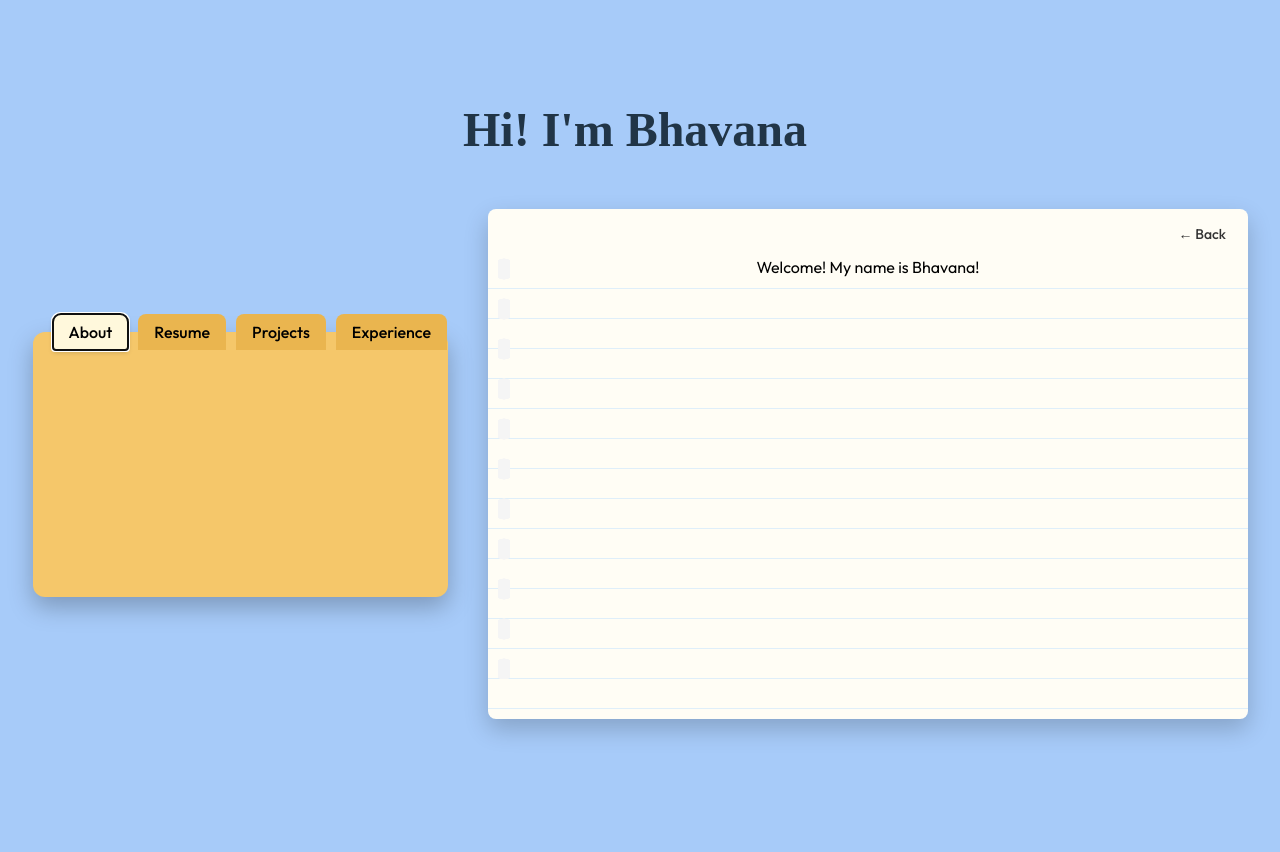
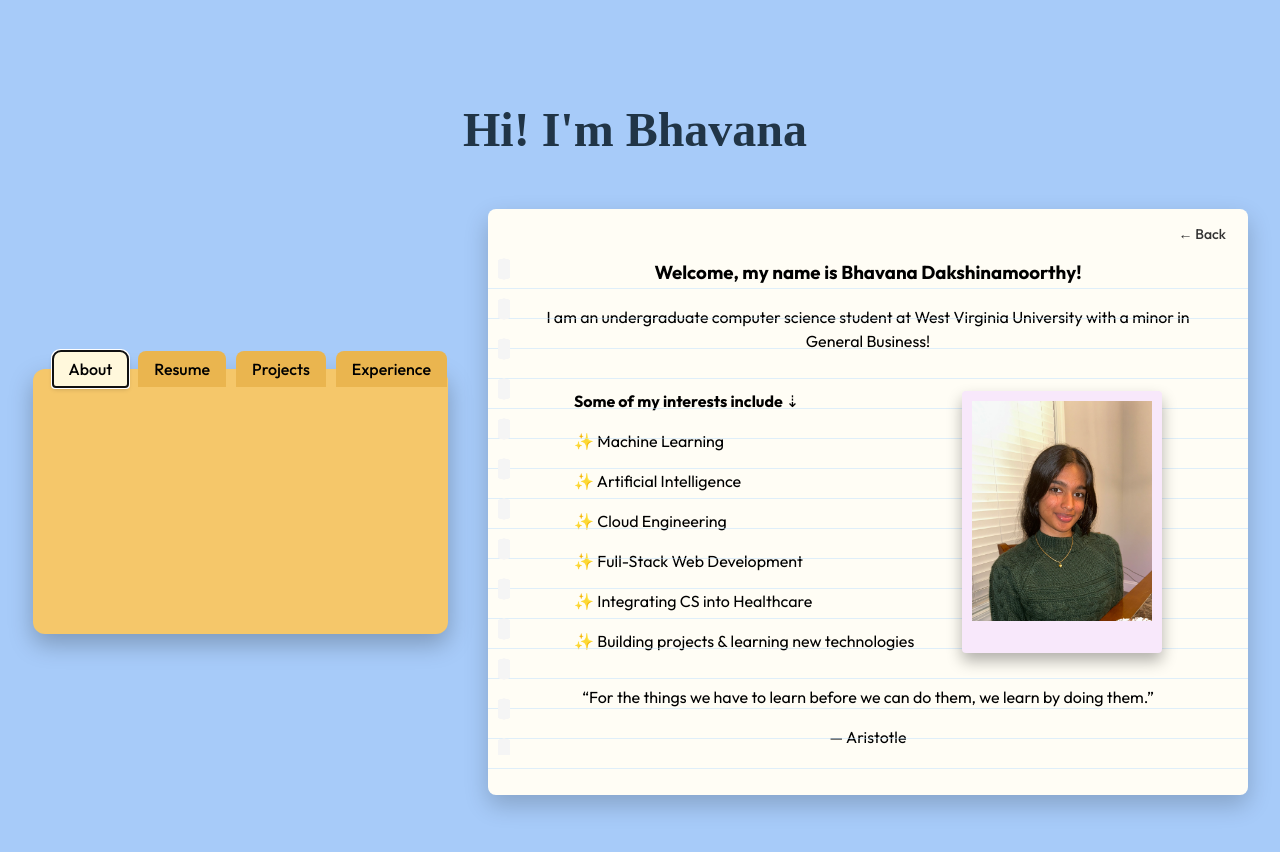
Before and after one commit to bhavana-pixel/portfolio, a React (Vite) app: page / in a window 1280 px wide. Both pictures are taken after a click on the button "About". Shown: the top 852 px of the page. Built offline with nearby package versions, Linux system fonts and the light colour scheme.

Commit message:
Added picture of me to about page.

```diff
--- a/src/Folder.css
+++ b/src/Folder.css
@@ -58,7 +58,7 @@
 .paper {
   width: 700px;
   min-height: 450px;
-  background: #fffdf5; /* off-white paper color */
+  background: #fffdf5;
   padding: 30px;
   box-shadow: 0 10px 25px rgba(0, 0, 0, 0.2);
   border-radius: 8px;
@@ -187,3 +187,41 @@
 .paperclip-wrapper:hover {
   transform: rotate(-4deg) scale(1.02);
 }
+
+.interests-row {
+  display: flex;
+  align-items: flex-start;
+  justify-content: space-between;
+  margin-top: 20px;
+  gap: 10px;
+}
+
+.interests-list {
+  flex: 1;
+  text-align: left;
+  padding-left: 8%;
+}
+
+.about-photo {
+  width: 180px;
+  height: 220px;
+  object-fit: cover;
+  border-radius: 4px;
+  margin-top: 4%;
+  padding-right: 5%;
+  padding: 10px 10px 32px 10px;
+  box-shadow: 0 8px 15px rgba(0,0,0,0.3);
+  z-index: 2;
+  position: relative;
+  background-color: rgb(248, 232, 251);
+}
+
+.photo-wrapper {
+  display: flex;
+  justify-content: flex-start;
+  align-items: flex-start;
+  margin-left: 0;
+  padding-top: 1.5%;
+  padding-right: 8%;
+  position: relative;
+}
--- a/src/Folder.jsx
+++ b/src/Folder.jsx
@@ -38,13 +38,49 @@ export default function Folder() {
               ← Back
             </button>
 
-            {activeTab === "About" && <p>Welcome! My name is Bhavana!</p>}
+            {activeTab === "About" && (
+              <div className="about-layout">
+                <div className="about-text">
+                  <h3>Welcome, my name is Bhavana Dakshinamoorthy!</h3>
+
+                  <p>
+                    I am an undergraduate computer science student at West Virginia
+                    University with a minor in General Business!
+                  </p>
+
+                  <div className="interests-row">
+                    <div className="interests-list">
+                      <p><strong>Some of my interests include ⇣</strong></p>
+                      <p>✨ Machine Learning</p>
+                      <p>✨ Artificial Intelligence</p>
+                      <p>✨ Cloud Engineering</p>
+                      <p>✨ Full-Stack Web Development</p>
+                      <p>✨ Integrating CS into Healthcare</p>
+                      <p>✨ Building projects & learning new technologies</p>
+                    </div>
+
+                  <div className="photo-wrapper">
+                    <img
+                      src="/me.jpg"
+                      alt="Bhavana"
+                      className="about-photo"
+                    />
+                  </div>
+
+                  </div>
+                  <p className="quote">
+                    “For the things we have to learn before we can do them, we learn by doing them.”
+                  </p>
+                  <p className="author">— Aristotle</p>
+              </div>
+              </div>
+            )}
             {activeTab === "Resume" && <p>Resume content goes here...</p>}
             {activeTab === "Projects" && <p>Here are my projects!</p>}
             {activeTab === "Experience" && <p>Internships and work experience here...</p>}
           </div>
         )}
       </div>
-    </div>
+      </div>
   );
 }
```
Also changed, not shown: me.jpeg (added), public/me.jpg (added).
